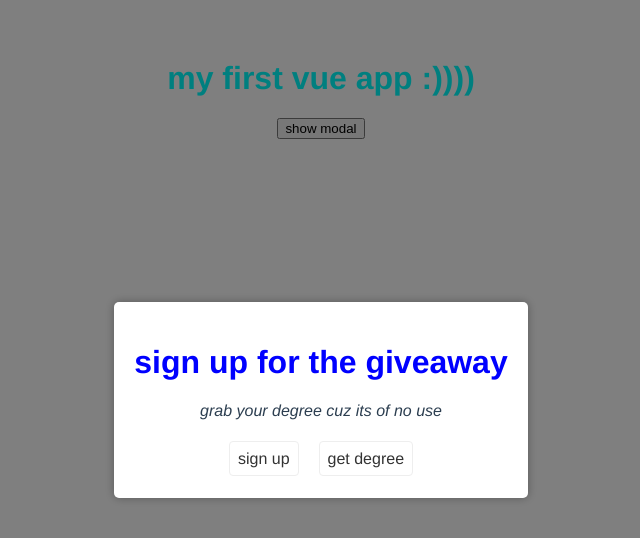
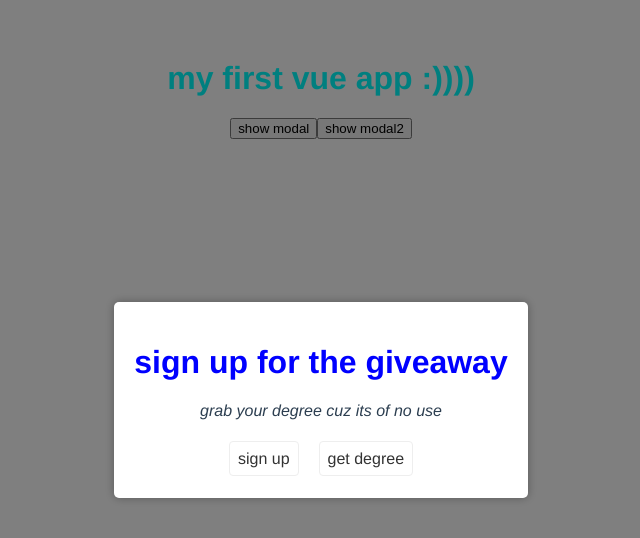
Before and after one commit to AbdullahHAK/vue-js-modal_project, a Vue app: page / in a window 1280 px wide. Both pictures are taken after a click on the button "show modal". Shown: the top 538 px of the page, without its empty margins (319-959 px from the left). Built offline with nearby package versions, Linux system fonts and the light colour scheme.

Commit message:
challenge: creating another modal

```diff
--- a/src/App.vue
+++ b/src/App.vue
@@ -1,12 +1,21 @@
 <template>
   <h1>{{ title }}</h1>
   <button @click="showModal=true">show modal</button>
+  <button @click="showModal2=true">show modal2</button>
 
-  <Modal v-if="showModal" theme="sale" @close="toggleModal">
+  <Modal v-if="showModal2" theme="blahblah" @close="toggleModal2">
+      <template v-slot:links>
+        <a href="#">get a job</a>
+        <a href="#">get a wife</a>
+        <a href="#">get both</a>
+      </template>
+      <h1>work hard for the giveaway</h1>
+      <p>throw your degree cuz its of no use</p>
+    </Modal>
+  <Modal v-if="showModal" theme="blahblah" @close="toggleModal">
       <template v-slot:links>
         <a href="#">sign up</a>
         <a href="#">get degree</a>
-        <!-- name slots, u must mention their name in child component where u want to use it -->
       </template>
       <h1>sign up for the giveaway</h1>
       <p>grab your degree cuz its of no use</p>
@@ -25,13 +34,15 @@ export default {
     return{
       title: "my first vue app :))))",
       showModal: false,
-      header: "sign up for the giveaway",
-      offer: "grab your degree cuz its of no use"
+      showModal2: false
     }
   },
   methods:{
     toggleModal(){
       this.showModal = !this.showModal
+    },
+    toggleModal2(){
+      this.showModal2=!this.showModal2
     }
   }
 
--- a/src/components/Modal.vue
+++ b/src/components/Modal.vue
@@ -1,12 +1,12 @@
 <template>
     <div class="modal-overlay" @click.self="closeModal">
 
-      <div class="modal" :class="{sale: theme === 'blahblah'}">
-        <slot>deafult content</slot> <!-- this will only show when theres no default content -->
+      <div class="modal" :class="{sale: theme === 'sale'}">
+        <slot>deafult content</slot>
         <div class="actions">
             <slot name="links"></slot>
         </div>
-        <!-- we use slots to pass in templates not like string or boolean data which props cann do -->
+
       </div>
     </div>
   </template>
```
